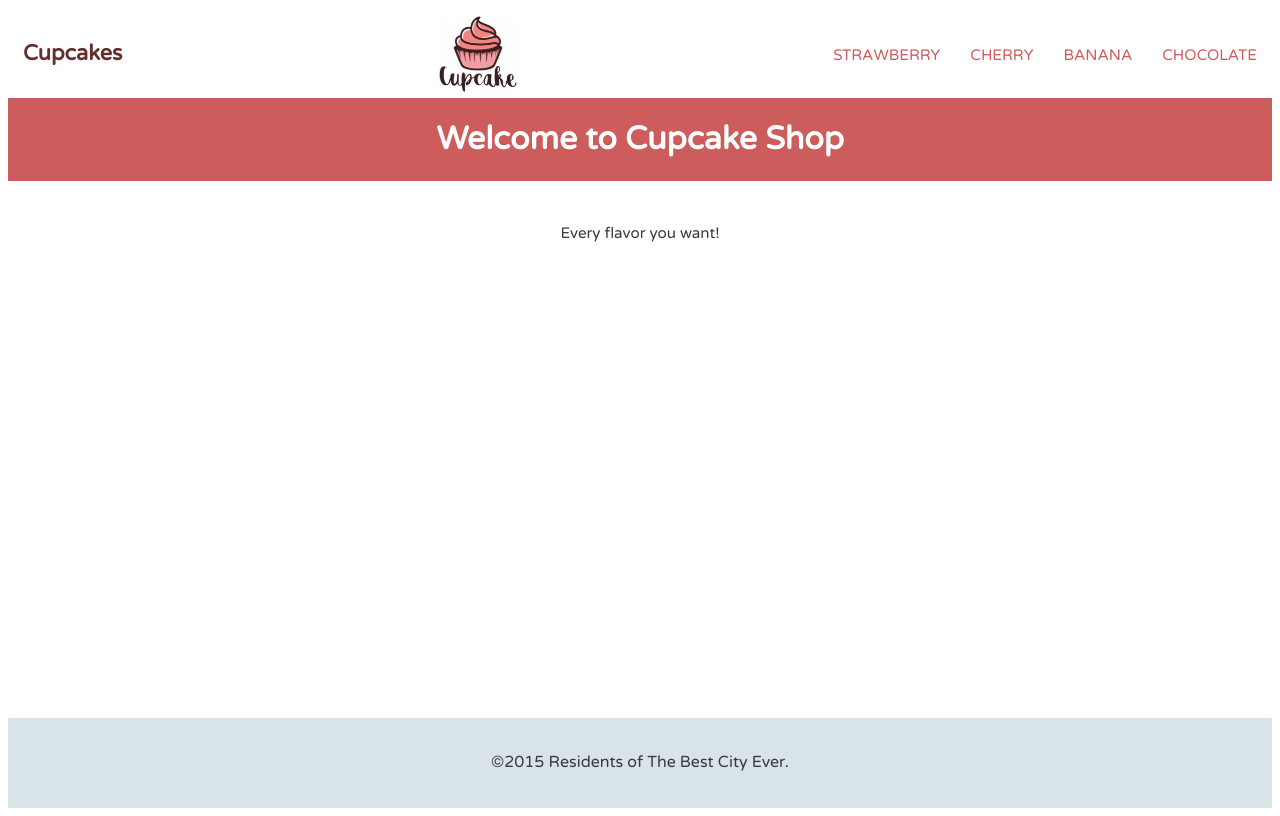
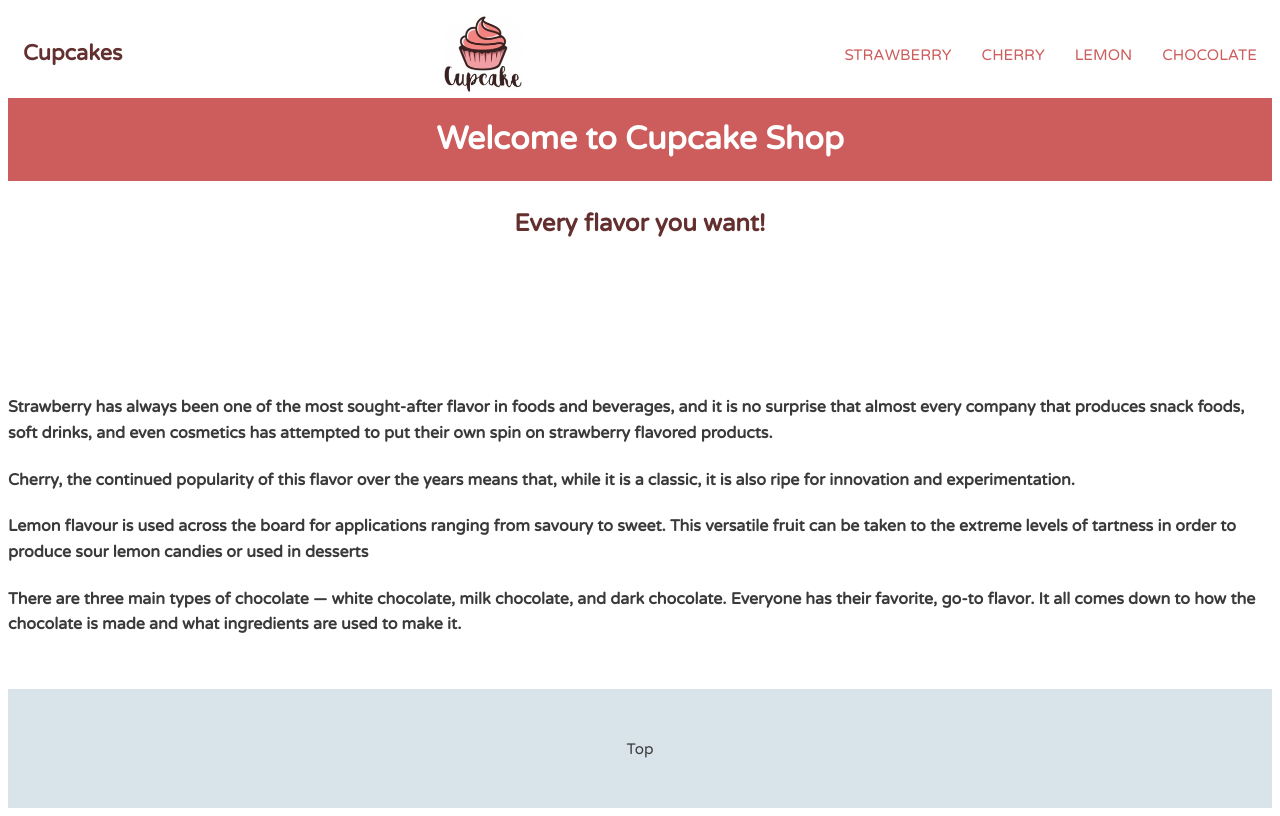
Before and after one commit to tanyachuang94/remote-assignments, a plain HTML site: page Week-1/Assignment-2/index.html in a window 1280 px wide. Drawn offline with Linux system fonts and the light colour scheme.

Commit message:
add content

```diff
--- a/Week-1/Assignment-2/css/base.css
+++ b/Week-1/Assignment-2/css/base.css
@@ -19,11 +19,13 @@ ul {
 p {
 	font-size: .95em;
 }
+
 h2,
 h3,
 a {
 	color: #63302f;
 }
+
 h1,
 h2,
 h3 {
--- a/Week-1/Assignment-2/index.html
+++ b/Week-1/Assignment-2/index.html
@@ -15,7 +15,7 @@
 		<ul class="main-nav">
 			<li><a href="#">strawberry</a></li>
 			<li><a href="#">cherry</a></li>
-			<li><a href="#">banana</a></li>
+			<li><a href="#">lemon</a></li>
 			<li><a href="#">chocolate</a></li>
 		</ul>
 	</header><!--/.main-header-->
@@ -26,13 +26,20 @@
 
 	<div class="row">
 		<div class="section">
-			<p>Every flavor you want!</p>
+			<h2>Every flavor you want!</h1>
 		</div><!--/.primary-->
-	</div>
+    </div>
+
+    <div class="content_box">
+        <h4 class="content">Strawberry has always been one of the most sought-after flavor in foods and beverages, and it is no surprise that almost every company that produces snack foods, soft drinks, and even cosmetics has attempted to put their own spin on strawberry flavored products.</h4>
+        <h4 class="content"> Cherry, the continued popularity of this flavor over the years means that, while it is a classic, it is also ripe for innovation and experimentation. </h4>
+        <h4 class="content">Lemon flavour is used across the board for applications ranging from savoury to sweet. This versatile fruit can be taken to the extreme levels of tartness in order to produce sour lemon candies or used in desserts</h4>
+        <h4 class="content">There are three main types of chocolate — white chocolate, milk chocolate, and dark chocolate. Everyone has their favorite, go-to flavor. It all comes down to how the chocolate is made and what ingredients are used to make it.</h4>
+    </div>
 
 	<footer class="main-footer">
 		<div class="footer-inner">
-			<span>&copy;2015 Residents of The Best City Ever.</span>
+			<p>Top</p>
 		</div>
 	</footer>
 
```
